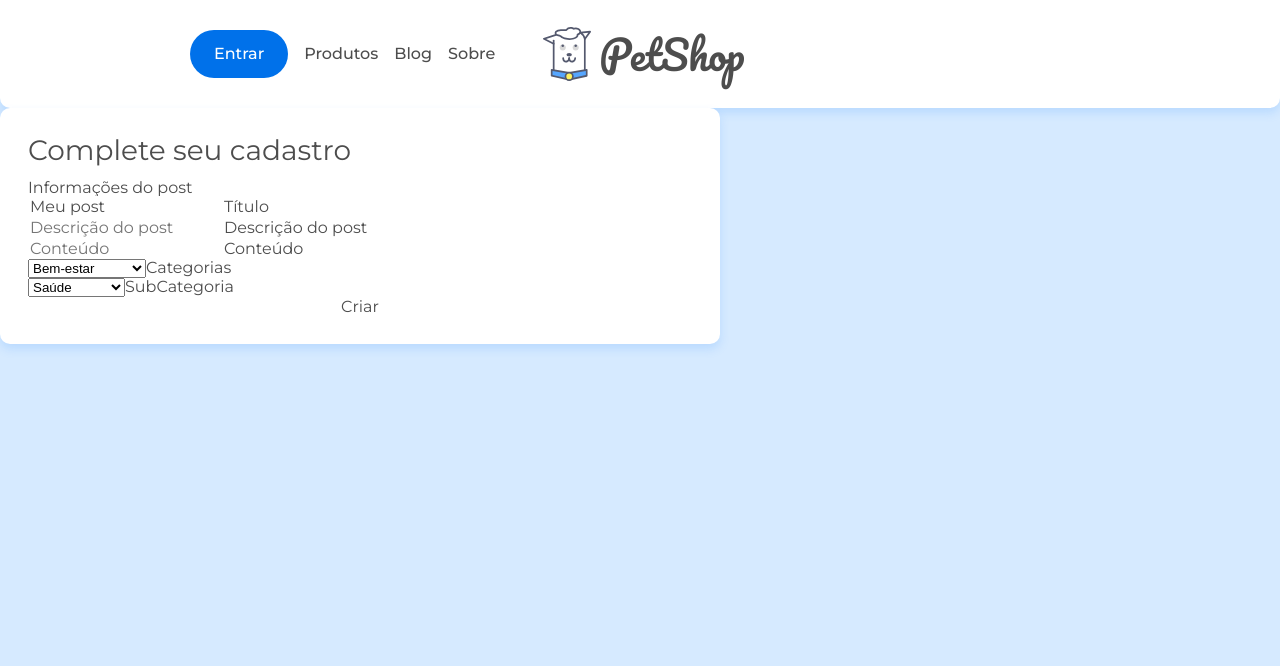
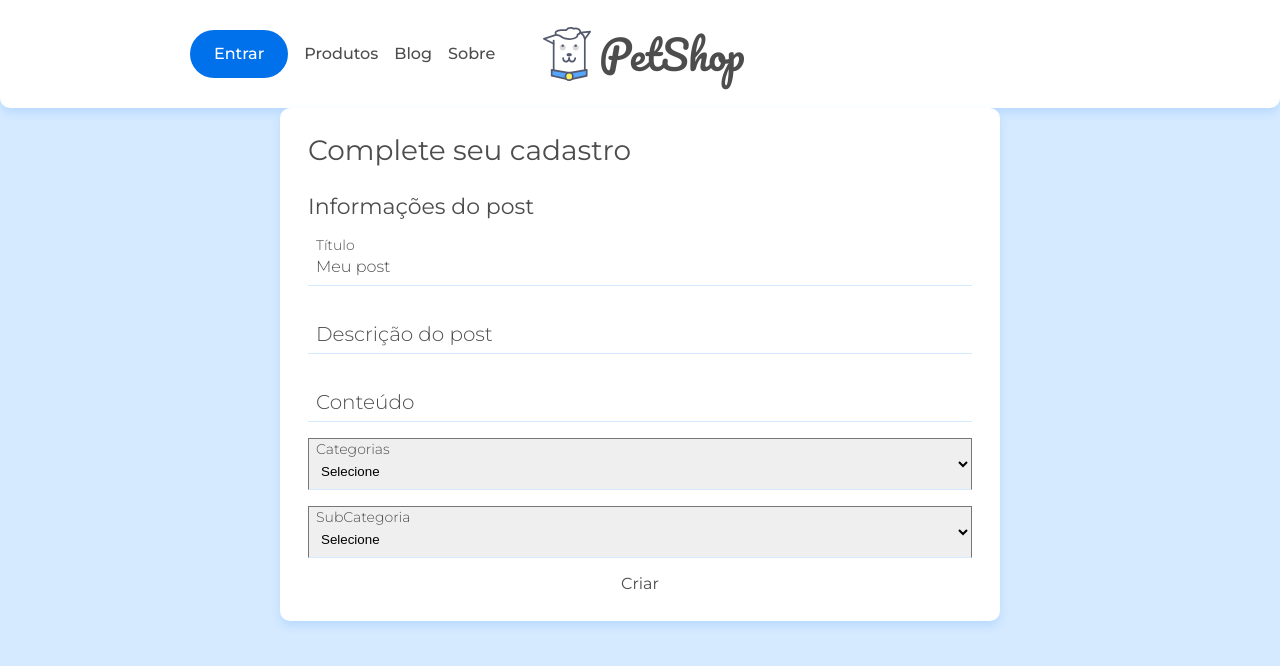
Before and after one commit to felipedotcom/reactAuth, a React (Create React App) app: page /posts/cria in a window 1280 px wide. Shown: the top 666 px of the page. Built offline with nearby package versions, Linux system fonts and the light colour scheme.

Commit message:
Estilizando o formulário e montando a função de envio de posts para o back

```diff
--- /dev/null
+++ b/src/api/posts.js
@@ -0,0 +1,5 @@
+const url = '/posts'
+
+export cria = async (dados) => {
+
+}
--- a/src/paginas/CriaPost.jsx
+++ b/src/paginas/CriaPost.jsx
@@ -1,7 +1,10 @@
 import React from "react";
 import { Formik, Field, Form } from "formik";
+import '../assets/css/componentes/inputs.css'
+
 const CriaPost = () => {
   return (
+    <main className="container flex flex--centro">
       <section className="cartao">
         <h2 className="cartao__titulo">Complete seu cadastro</h2>
         <Formik
@@ -10,8 +13,8 @@ const CriaPost = () => {
             title: "Meu post",
             body: "",
             metadescription: "",
-          categoria: "bem-estar",
-          subcategoria: "saude",
+            categoria: "",
+            subcategoria: "",
           }}
           onSubmit={(infos) => {
             console.log(infos);
@@ -70,6 +73,7 @@ const CriaPost = () => {
                   placeholder="Conteúdo"
                   required
                 >
+                  <option value="" disabled>Selecione</option>
                   <option value="bem-estar">Bem-estar</option>
                   <option value="comportamento">Comportamento</option>
                 </Field>
@@ -87,7 +91,8 @@ const CriaPost = () => {
                   placeholder="Conteúdo"
                   required
                 >
-                <option value="saude">Saúde</option>
+                  <option value="" disabled>Selecione</option>
+                  <option value="saude" defaultValue>Saúde</option>
                   <option value="higiene">Higiene</option>
                   <option value="treinamento">Treinamento</option>
                   <option value="educacao">Educação</option>
@@ -102,6 +107,7 @@ const CriaPost = () => {
           </Form>
         </Formik>
       </section>
+    </main>
   );
 };
 
```
Also changed, not shown: src/api/usuarios.js (added), 1 other file (tests, documents, lock files or other folders). Lines whose indentation alone changed are shown as unchanged.
